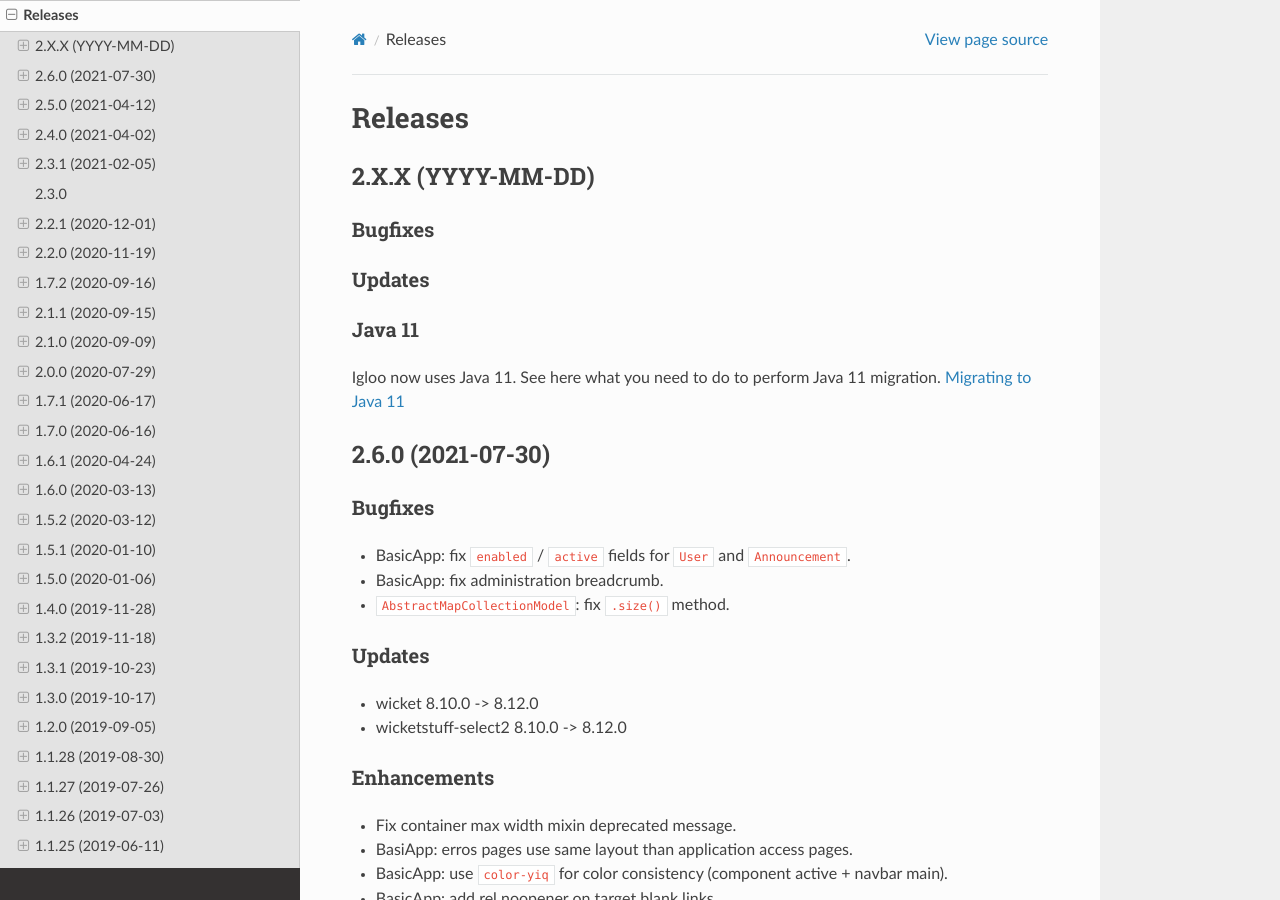
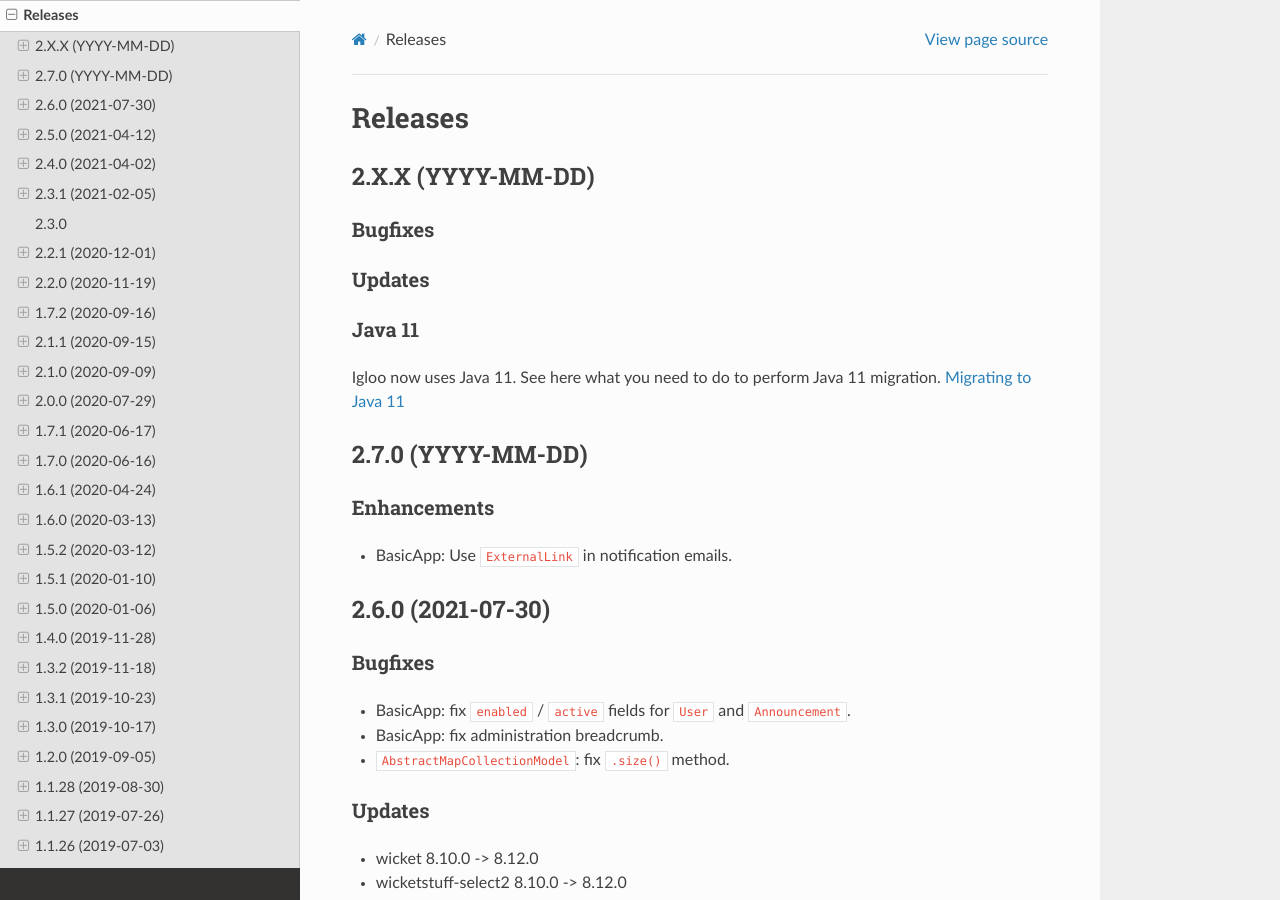
Before and after one commit to igloo-project/igloo-doc, a Sphinx documentation site: the page built from source/release-notes/releases.rst, in a window 1280 px wide and 900 px high. Built offline with Sphinx 7.4.7 and the Read the Docs theme 2.0.0, drawn with Linux system fonts in a browser that asks for light colours.

Commit message:
2.7.0: release notes

```diff
--- a/source/release-notes/releases.rst
+++ b/source/release-notes/releases.rst
@@ -18,6 +18,16 @@
 
 Igloo now uses Java 11. See here what you need to do to perform Java 11 migration.
 :ref:`Migrating to Java 11 <migrating-to-java11>`
+
+.. _v2.7.0:
+
+2.7.0 (YYYY-MM-DD)
+##################
+
+Enhancements
+************
+
+* BasicApp: Use ``ExternalLink`` in notification emails.
 
 .. _v2.6.0:
 
```
